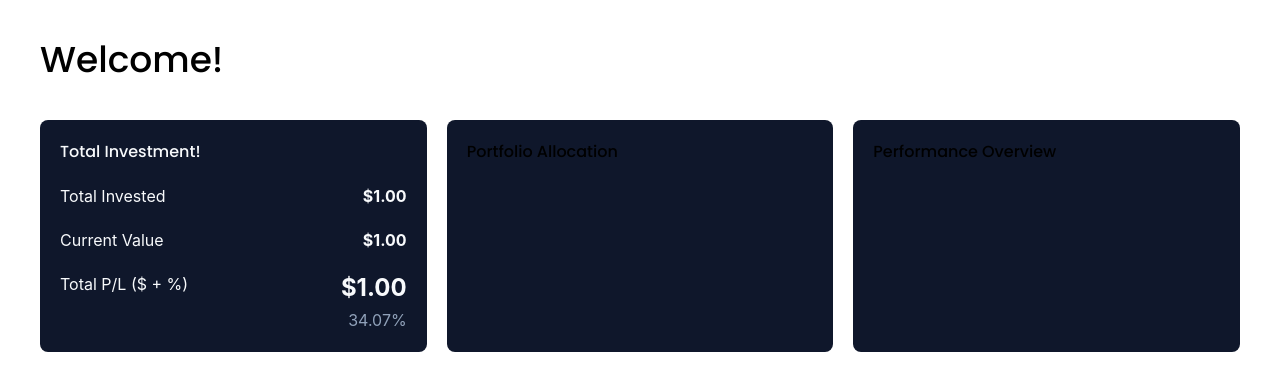
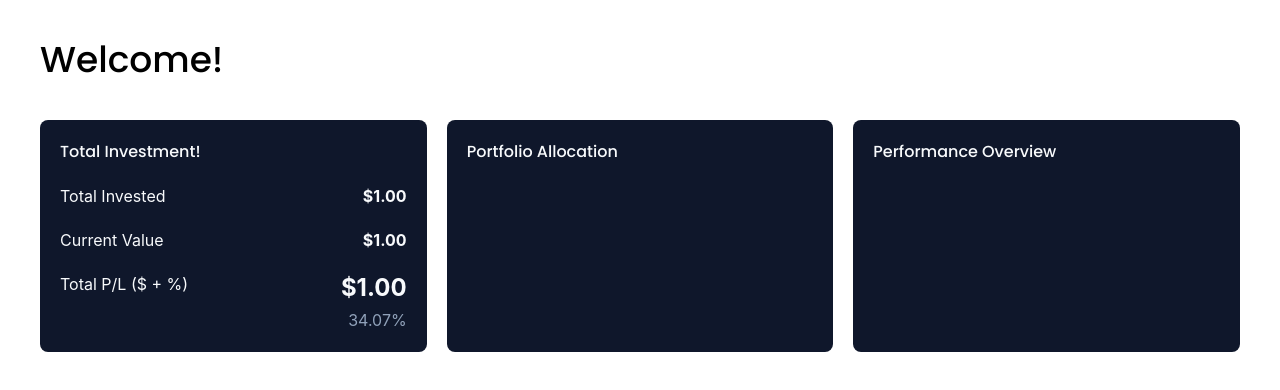
Before and after one commit to gihanakalanka/dca-tracker, a React (Vite) app: page /portfolio in a window 1280 px wide. Shown: the top 390 px of the page. Built offline with nearby package versions, Linux system fonts and the light colour scheme.

Commit message:
Create saperate components

```diff
--- /dev/null
+++ b/src/components/Aside.jsx
@@ -0,0 +1,9 @@
+function Aside() {
+    return (
+        <aside className="w-64 hidden md:flex">
+
+        </aside>
+    );
+}
+
+export default Aside;
--- a/src/components/Header.jsx
+++ b/src/components/Header.jsx
@@ -0,0 +1,9 @@
+function Header({ title }) {
+    return (
+        <header className="">
+            <h1 className="dark:text-white text-4xl">{title}</h1>
+        </header>
+    );
+}
+
+export default Header;
--- /dev/null
+++ b/src/components/SummeryCard.jsx
@@ -0,0 +1,15 @@
+
+function SummeryCard({ title, children }) {
+    return (
+
+        <div className="bg-slate-900 p-5 rounded-lg space-y-5">
+            <h3 className="text-slate-50">{title}</h3>
+
+            <div className="space-y-5">
+                {children}
+            </div>
+        </div>
+    );
+}
+
+export default SummeryCard;
--- a/src/layouts/MainLayout.jsx
+++ b/src/layouts/MainLayout.jsx
@@ -1,24 +1,22 @@
-
+import Aside from "../components/Aside";
+import Header from "../components/Header";
+import SummeryCard from "../components/SummeryCard";
 
 function MainLayout() {
     return (<div className="min-h-screen bg-white dark:bg-slate-950 p-5 lg:p-10">
-        <header className="">
-            <h1 className="dark:text-white text-4xl">Welcome!</h1>
-        </header>
-        <aside className="w-64 hidden md:flex">
+        <Aside />
+        <Header title="Welcome!" />
 
-        </aside>
         <main className="mt-10">
 
             <div className="grid grid-cols-1 md:grid-cols-3 gap-5">
-                <div className="bg-slate-900 p-5 rounded-lg space-y-5">
-                    <h3 className="text-slate-50">Total Investment!</h3>
 
-                    <div className="space-y-5">
+                <SummeryCard title="Total Investment!">
                     <div className="flex justify-between">
                         <span className="text-slate-50">Total Invested</span>
                         <span className="text-slate-50 font-bold text-1xl">$1.00</span>
                     </div>
+
                     <div className="flex justify-between">
                         <span className="text-slate-50">Current Value</span>
                         <span className="text-slate-50 font-bold text-1xl">$1.00</span>
@@ -32,22 +30,20 @@ function MainLayout() {
                         </div>
 
                     </div>
+                </SummeryCard>
+
+                <SummeryCard title="Portfolio Allocation">
+
+                </SummeryCard>
 
 
+                <SummeryCard title="Performance Overview">
+
+                </SummeryCard>
             </div>
 
-                </div>
-                <div className="bg-slate-900 p-5 rounded-lg">
-                    <h3 className="dark:text-white">Portfolio Allocation</h3>
-
-                </div>
-                <div className="bg-slate-900 p-5 rounded-lg">
-                    <h3 className="dark:text-white">Performance Overview</h3>
-                </div>
-            </div>
-
-        </main>
-    </div>);
+        </main >
+    </div >);
 }
 
 export default MainLayout;
```
Lines whose indentation alone changed are shown as unchanged.
